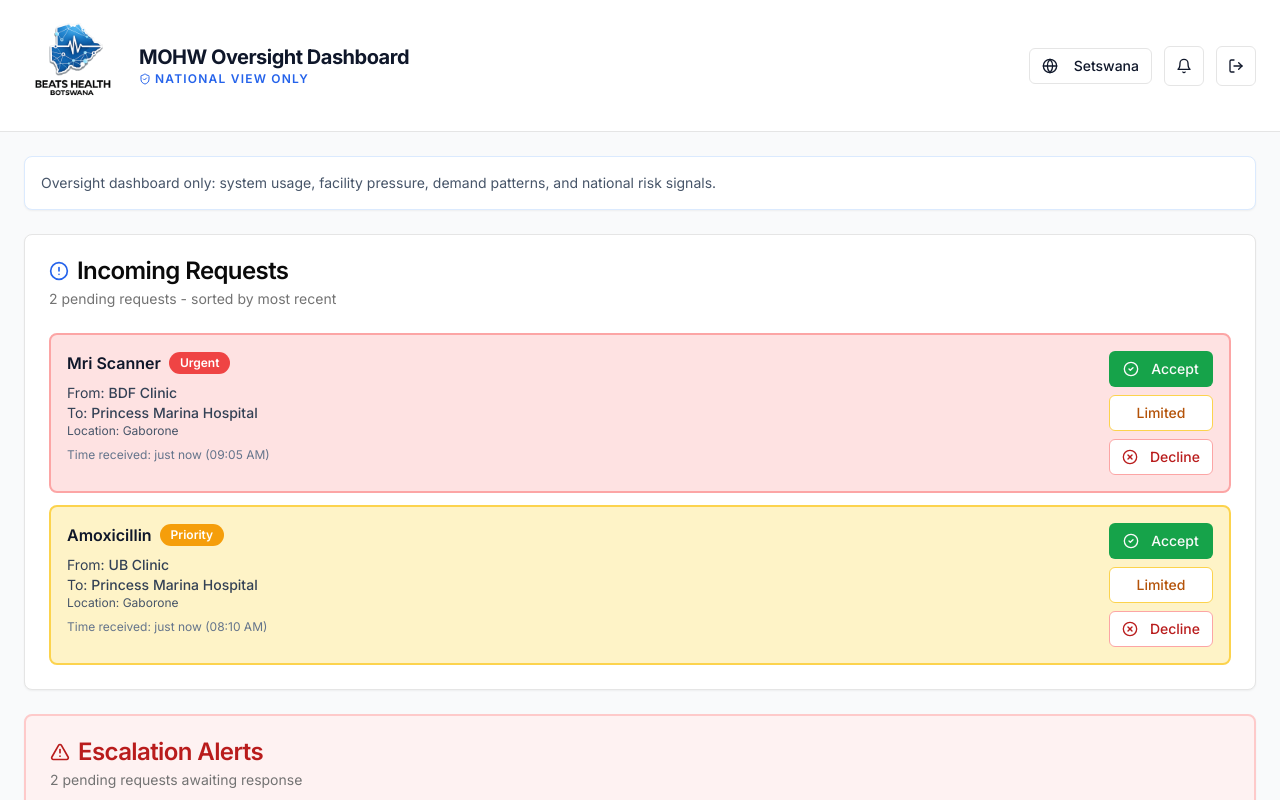
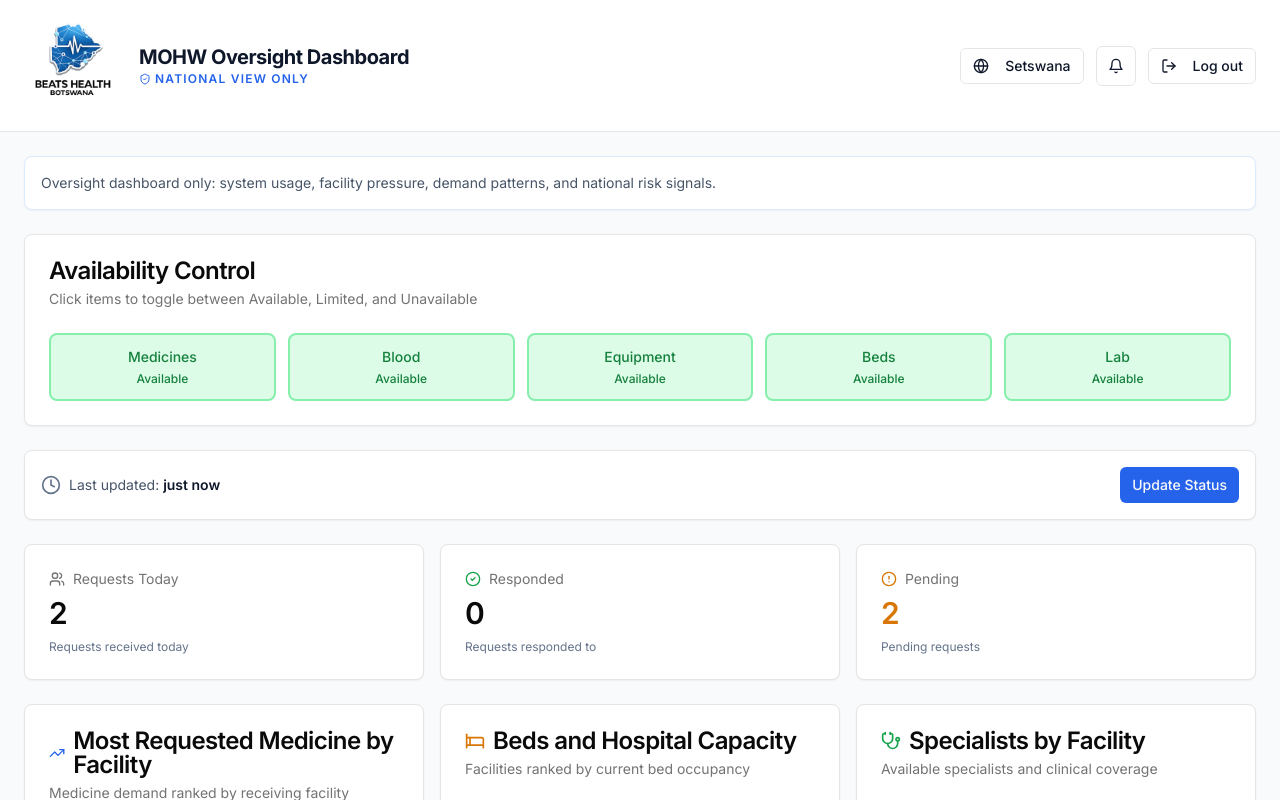
Before and after one commit to Ogaufi4/beats-health-platform-v1, a Next.js app: page /admin/dashboard in a window 1280 px wide. Shown: the top 800 px of the page. Built offline with nearby package versions, Linux system fonts and the light colour scheme.

Commit message:
fix: simplify MOHW oversight header

```diff
--- a/app/admin/dashboard/page.tsx
+++ b/app/admin/dashboard/page.tsx
@@ -2,7 +2,7 @@
 
 import { useEffect, useMemo, useState } from "react"
 import Link from "next/link"
-import { Activity, Bed, Bell, Building2, Clock, Globe, LogOut, ShieldCheck, Stethoscope, TrendingUp, TriangleAlert, Users, AlertCircle, CheckCircle2, XCircle } from "lucide-react"
+import { Activity, Bed, Bell, Building2, Clock, Globe, LogOut, ShieldCheck, Stethoscope, TrendingUp, Users, AlertCircle, CheckCircle2 } from "lucide-react"
 import BeatsLogo from "@/components/BeatsLogo"
 import { Badge } from "@/components/ui/badge"
 import { Button } from "@/components/ui/button"
@@ -28,40 +28,12 @@ type TaskRecord = {
   type?: string
 }
 
-type UrgencyLevel = "urgent" | "priority" | "routine"
-
 function toTitleCase(value: string) {
   return value
     .split(/[\s_-]+/)
     .filter(Boolean)
     .map((part) => part[0].toUpperCase() + part.slice(1).toLowerCase())
     .join(" ")
-}
-
-function getUrgencyLevel(item: string): UrgencyLevel {
-  const urgent = ["insulin", "blood", "mri", "ct", "emergency"]
-  const priority = ["amoxicillin", "ceftriaxone", "oxygen", "equipment"]
-  const itemLower = item.toLowerCase()
-
-  if (urgent.some(u => itemLower.includes(u))) return "urgent"
-  if (priority.some(p => itemLower.includes(p))) return "priority"
-  return "routine"
-}
-
-function getUrgencyColor(urgency: UrgencyLevel): string {
-  switch (urgency) {
-    case "urgent": return "bg-red-100 border-red-300"
-    case "priority": return "bg-amber-100 border-amber-300"
-    case "routine": return "bg-gray-100 border-gray-300"
-  }
-}
-
-function getUrgencyBadgeColor(urgency: UrgencyLevel): string {
-  switch (urgency) {
-    case "urgent": return "bg-red-500"
-    case "priority": return "bg-amber-500"
-    case "routine": return "bg-gray-400"
-  }
 }
 
 function formatTimeAgo(dateStr: string): string {
@@ -125,18 +97,6 @@ export default function AdminDashboardPage() {
       accumulator.set(task.toFacility, (accumulator.get(task.toFacility) ?? 0) + 1)
       return accumulator
     }, new Map<string, number>())
-  }, [tasks])
-
-  // A. INCOMING REQUESTS - sorted by most recent first
-  const incomingRequests = useMemo(() => {
-    return tasks
-      .filter(t => t.status === "pending")
-      .sort((a, b) => new Date(b.createdAt).getTime() - new Date(a.createdAt).getTime())
-  }, [tasks])
-
-  // B. ESCALATION ALERTS - count of pending requests
-  const escalationAlertCount = useMemo(() => {
-    return tasks.filter(t => t.status === "pending").length
   }, [tasks])
 
   // E. QUICK ACTIVITY SNAPSHOT - stats
@@ -286,8 +246,9 @@ export default function AdminDashboardPage() {
               <Bell className="h-4 w-4" />
             </Button>
             <Link href="/login">
-              <Button variant="outline" size="icon" aria-label="Log out">
-                <LogOut className="h-4 w-4" />
+              <Button variant="outline" size="sm" aria-label="Log out">
+                <LogOut className="mr-2 h-4 w-4" />
+                {language === "en" ? "Log out" : "Tswa"}
               </Button>
             </Link>
           </div>
@@ -305,124 +266,6 @@ export default function AdminDashboardPage() {
             </p>
           </CardContent>
         </Card>
-
-        {/* A. INCOMING REQUESTS (TOP PRIORITY) */}
-        <section>
-          <Card>
-            <CardHeader>
-              <CardTitle className="flex items-center gap-2">
-                <AlertCircle className="h-5 w-5 text-blue-600" />
-                {language === "en" ? "Incoming Requests" : "Dipolo Tse Tsenang"}
-              </CardTitle>
-              <CardDescription>
-                {language === "en"
-                  ? `${incomingRequests.length} pending requests - sorted by most recent`
-                  : `${incomingRequests.length} dipolo tse iphagameng - dikarabelo tse dingwe`}
-              </CardDescription>
-            </CardHeader>
-            <CardContent className="space-y-3">
-              {incomingRequests.length === 0 ? (
-                <p className="rounded-md border border-dashed p-4 text-center text-sm text-slate-500">
-                  {language === "en" ? "No pending requests" : "Ga go na dipolo"}
-                </p>
-              ) : (
-                incomingRequests.map((request) => {
-                  const resourceName = request.payload?.item ? toTitleCase(String(request.payload.item)) : "Unknown Resource"
-                  const facility = facilities.find(f => f.id === request.toFacility)
-                  const urgency = getUrgencyLevel(String(request.payload?.item ?? ""))
-
-                  return (
-                    <div
-                      key={request.id}
-                      className={`rounded-lg border-2 p-4 ${getUrgencyColor(urgency)}`}
-                    >
-                      <div className="flex items-start justify-between gap-4">
-                        <div className="flex-1">
-                          <div className="flex items-center gap-2 mb-2">
-                            <h4 className="font-semibold text-slate-900">{resourceName}</h4>
-                            <Badge className={`${getUrgencyBadgeColor(urgency)} text-white`}>
-                              {urgency.charAt(0).toUpperCase() + urgency.slice(1)}
-                            </Badge>
-                          </div>
-                          <p className="text-sm text-slate-700">
-                            {language === "en" ? "From: " : "Go tswa: "}
-                            <span className="font-medium">{facilities.find(f => f.id === request.fromFacility)?.facility ?? request.fromFacility}</span>
-                          </p>
-                          <p className="text-sm text-slate-700">
-                            {language === "en" ? "To: " : "Go: "}
-                            <span className="font-medium">{facility?.facility ?? request.toFacility}</span>
-                          </p>
-                          {facility?.location && (
-                            <p className="text-xs text-slate-600">
-                              {language === "en" ? "Location: " : "Lefelo: "}{facility.location}
-                            </p>
-                          )}
-                          <p className="text-xs text-slate-500 mt-2">
-                            {language === "en" ? "Time received: " : "Nako ya go amogelwa: "}
-                            {formatTimeAgo(request.createdAt)} ({new Date(request.createdAt).toLocaleTimeString([], { hour: '2-digit', minute: '2-digit' })})
-                          </p>
-                        </div>
-                        <div className="flex gap-2 flex-col">
-                          <Button size="sm" className="bg-green-600 hover:bg-green-700">
-                            <CheckCircle2 className="h-4 w-4 mr-1" />
-                            {language === "en" ? "Accept" : "Amogela"}
-                          </Button>
-                          <Button size="sm" variant="outline" className="border-amber-300 text-amber-700">
-                            {language === "en" ? "Limited" : "Sekepe"}
-                          </Button>
-                          <Button size="sm" variant="outline" className="border-red-300 text-red-700">
-                            <XCircle className="h-4 w-4 mr-1" />
-                            {language === "en" ? "Decline" : "Gaisa"}
-                          </Button>
-                        </div>
-                      </div>
-                    </div>
-                  )
-                })
-              )}
-            </CardContent>
-          </Card>
-        </section>
-
-        {/* B. ESCALATION ALERTS */}
-        <section>
-          <Card className="border-2 border-red-200 bg-red-50">
-            <CardHeader>
-              <CardTitle className="flex items-center gap-2 text-red-700">
-                <TriangleAlert className="h-5 w-5" />
-                {language === "en" ? "Escalation Alerts" : "Pele Tse Kgonakgonang"}
-              </CardTitle>
-              <CardDescription>
-                {language === "en"
-                  ? `${escalationAlertCount} pending requests awaiting response`
-                  : `${escalationAlertCount} dipolo tse iphagameng`}
-              </CardDescription>
-            </CardHeader>
-            <CardContent className="space-y-3">
-              {escalationAlertCount > 0 ? (
-                <>
-                  <div className="flex items-center justify-between rounded-md bg-red-100 p-3">
-                    <div>
-                      <p className="font-semibold text-red-900">{escalationAlertCount} Unresponded Requests</p>
-                      <p className="text-sm text-red-700">
-                        {language === "en"
-                          ? "These requests require immediate attention"
-                          : "Dipolo tse di naya kopano ya bonopagatso"}
-                      </p>
-                    </div>
-                    <Button className="bg-red-600 hover:bg-red-700">
-                      {language === "en" ? "Respond Now" : "Karabela Jaanong"}
-                    </Button>
-                  </div>
-                </>
-              ) : (
-                <p className="rounded-md border border-dashed p-4 text-center text-sm text-green-700">
-                  {language === "en" ? "All requests have been responded to" : "Dipolo tsotlhe di lekile"}
-                </p>
-              )}
-            </CardContent>
-          </Card>
-        </section>
 
         {/* C. AVAILABILITY CONTROL */}
         <section>
```
